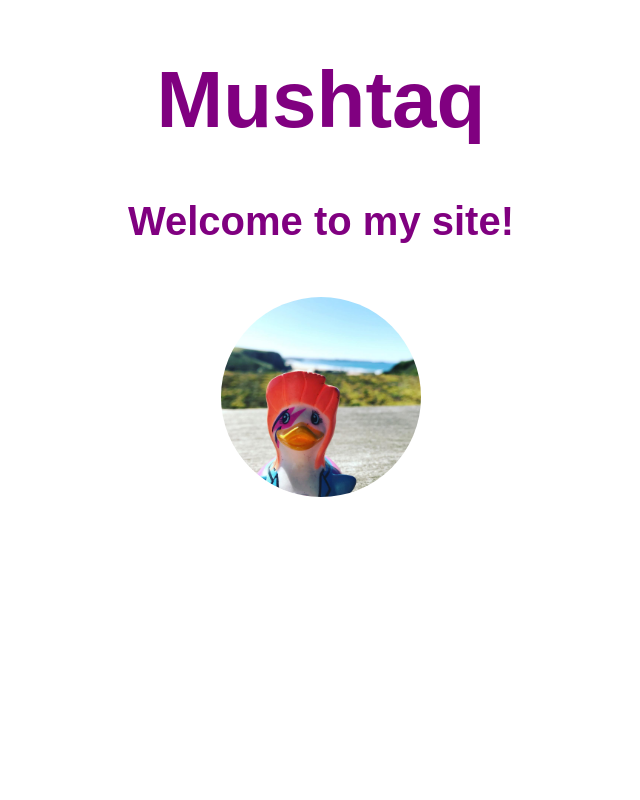
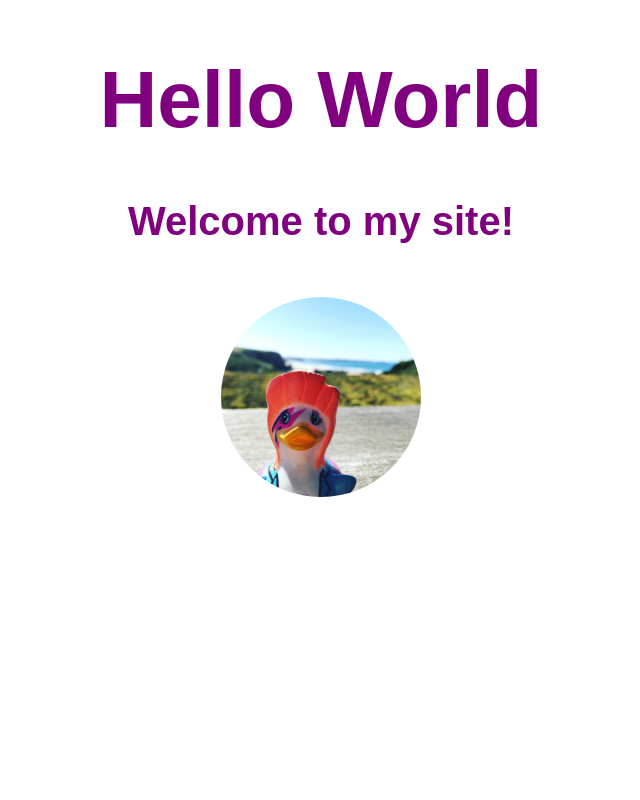
Before and after one commit to MushtaqHersi/beginners-week-one, a plain HTML site: page index.html in a window 1280 px wide. Shown: the top 800 px of the page, without its empty margins (339-979 px from the left). Drawn offline with Linux system fonts and the light colour scheme.

Commit message:
Revert "update hello world"
This reverts commit 7cdf9ce482d1ba66e74de0a17b2d9856236bc61a.

```diff
--- a/index.html
+++ b/index.html
@@ -10,7 +10,7 @@
 </head>
 <body>
   <div>
-  <h1>Mushtaq </h1>
+  <h1>Hello World</h1>
   <h2>Welcome to my site!</h2>
 
   <!-- image of a duck -->
```
